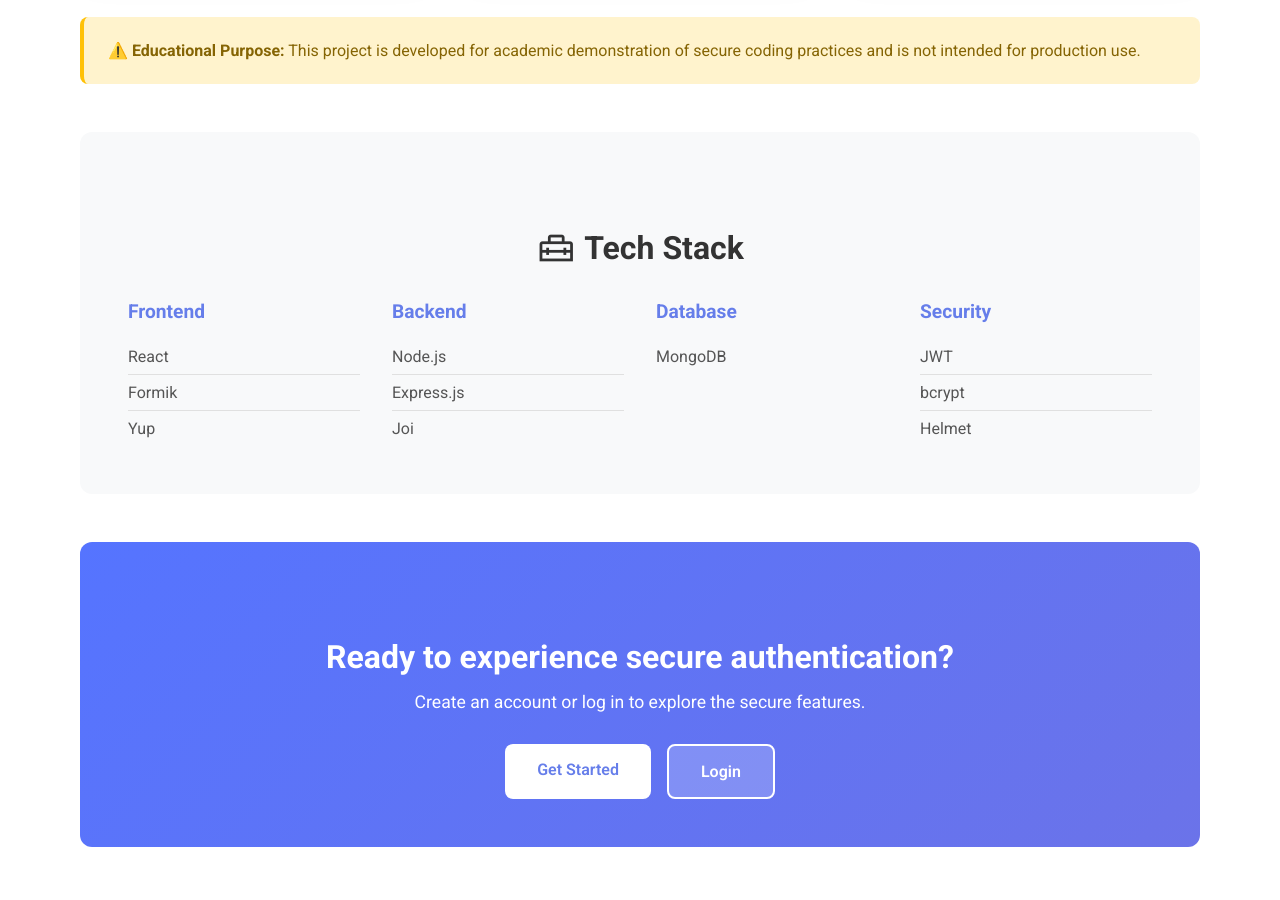
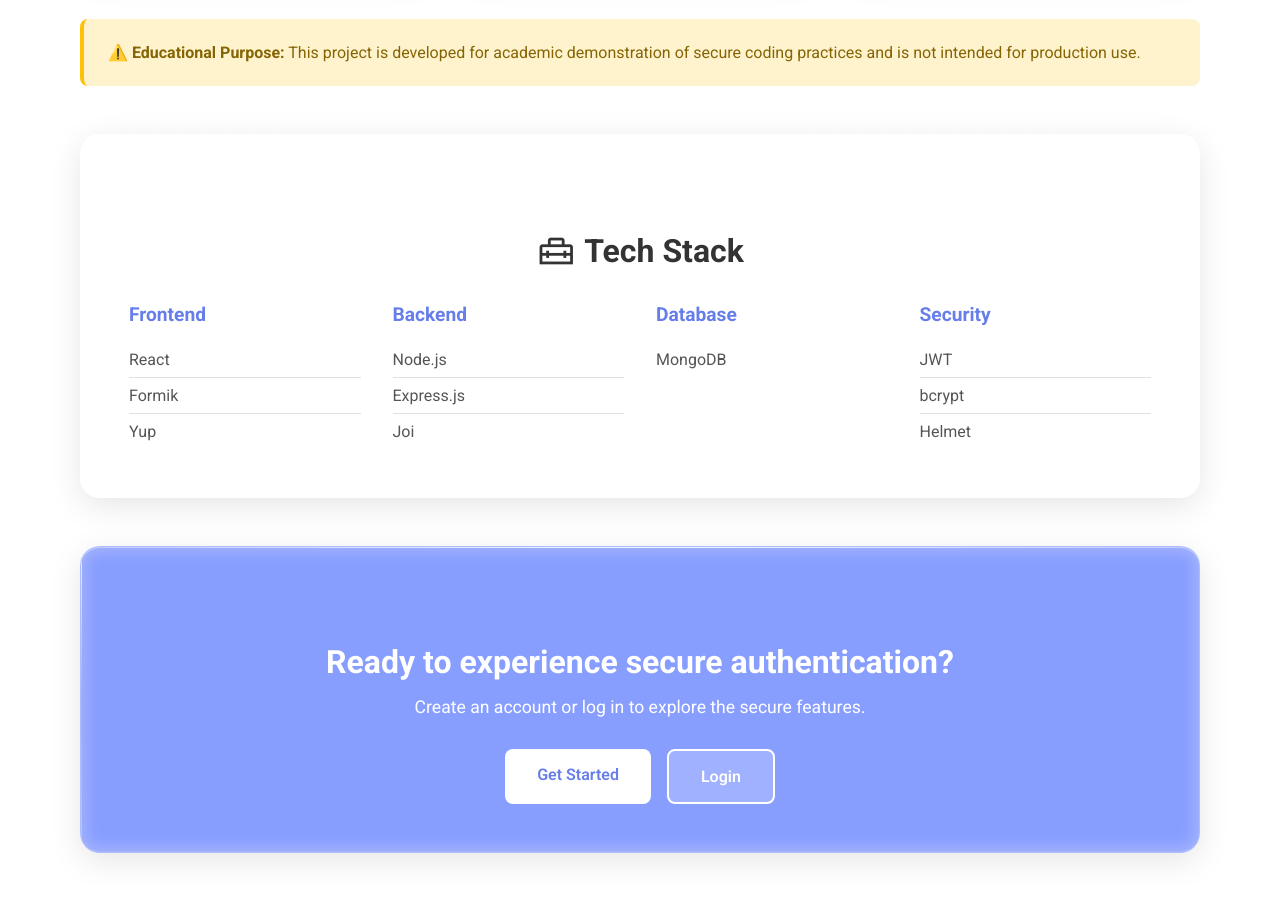
Before and after one commit to HasanAlasker/Secure-Web-Applications-Project, a React (Vite) app in the folder Client/: page / in a window 1280 px wide. Shown: the part 1400-2300 px from the top of the page. Built offline with nearby package versions, Linux system fonts and the light colour scheme; no server answers.

Commit message:
glass morphism theme

```diff
--- a/Client/src/App.css
+++ b/Client/src/App.css
@@ -3,7 +3,42 @@
   margin: 0;
   padding: 0;
   font-family: "Roboto", sans-serif;
+
 }
+html {
+  position: relative;
+  min-height: 100%;
+}
+
+html::before {
+  content: "";
+  position: fixed;
+  inset: 0;
+  z-index: -1;
+  opacity: 0.4; /* 👈 control background opacity here */
+  background: radial-gradient(
+      ellipse 80% 60% at 60% 20%,
+      rgba(175, 109, 255, 0.5),
+      transparent 65%
+    ),
+    radial-gradient(
+      ellipse 70% 60% at 20% 80%,
+      rgba(255, 100, 180, 0.45),
+      transparent 65%
+    ),
+    radial-gradient(
+      ellipse 60% 50% at 60% 65%,
+      rgba(63, 112, 245, 0.43),
+      transparent 62%
+    ),
+    radial-gradient(
+      ellipse 65% 40% at 50% 60%,
+      rgba(18, 226, 188, 0.48),
+      transparent 68%
+    ),
+    linear-gradient(180deg, #f7eaff 0%, #fde2ea 100%);
+}
+
 :root {
   --background: rgb(255, 247, 247);
   --black: #202020;
@@ -35,7 +70,7 @@
   font-size: clamp(1rem, 9vw, 3.5rem);
 }
 .gold {
-  color: gold;
+  color: rgb(255, 193, 59);
 }
 .purple{
   color: purple;
@@ -50,7 +85,7 @@
   color: rgb(74, 48, 14);
 }
 .green{
-  color: rgb(84, 255, 84);
+  color: rgb(79, 179, 79);
 }
 .redI{
   color: rgb(255, 92, 67);
@@ -213,7 +248,20 @@
 }
 
 .card {
+  margin-top: 3rem;
   margin-bottom: 3rem;
+}
+
+.card>.login-button{
+  margin-top: 3rem;
+}
+.card>.red{
+  margin-top: 2rem;
+}
+
+.userInfo{
+  font-size: 1.5rem !important;
+  color: var(--black) !important;
 }
 
 .feature-card:hover {
@@ -384,7 +432,6 @@
 .red {
   background: var(--red);
   padding: 14px;
-
   color: white;
   border: none;
   border-radius: 8px;
@@ -393,6 +440,11 @@
   cursor: pointer;
   transition: all 0.3s ease;
   margin-top: 10px;
+}
+
+.red:hover:not(:disabled) {
+  transform: translateY(-2px);
+  box-shadow: 0 5px 20px rgba(234, 102, 102, 0.4);
 }
 
 .red:disabled {
@@ -437,6 +489,51 @@
 }
 
 .glass-card::after {
+  content: "";
+  position: absolute;
+  top: 0;
+  left: 0;
+  width: 1px;
+  height: 100%;
+  background: linear-gradient(
+    180deg,
+    rgba(255, 255, 255, 0.8),
+    transparent,
+    rgba(255, 255, 255, 0.3)
+  );
+}
+
+
+.glass-card-b {
+  background: rgba(85, 116, 255, 0.697);
+  backdrop-filter: blur(9px);
+  -webkit-backdrop-filter: blur(9px);
+  border-radius: 20px;
+  border: 1px solid rgba(255, 255, 255, 0.3);
+  box-shadow: 0 8px 32px rgba(0, 0, 0, 0.1),
+    inset 0 1px 0 rgba(231, 235, 255, 0.479),
+    inset 0 -1px 0 rgba(255, 255, 255, 0.1),
+    inset 0 0 12px 6px rgba(185, 197, 251, 0.479);
+  position: relative;
+  overflow: hidden;
+}
+
+.glass-card-b::before {
+  content: "";
+  position: absolute;
+  top: 0;
+  left: 0;
+  right: 0;
+  height: 1px;
+  background: linear-gradient(
+    90deg,
+    transparent,
+    rgba(255, 255, 255, 0.8),
+    transparent
+  );
+}
+
+.glass-card-b::after {
   content: "";
   position: absolute;
   top: 0;
--- a/Client/src/components/Card.jsx
+++ b/Client/src/components/Card.jsx
@@ -51,25 +51,25 @@
     setLoading(false);
   };
   return (
-    <div className="feature-card card">
+    <div className="feature-card card glass-card">
       <h4 className={btn ? "logout" : ""}>{title || "My Info"}</h4>
       {id && (
-        <p>
+        <p className="userInfo">
           Id: <strong>{id || "Loading..."}</strong>
         </p>
       )}
-      <p>
+      <p className="userInfo">
         Name: <strong>{name || "Loading..."}</strong>
       </p>
-      <p>
+      <p className="userInfo">
         Email: <strong>{email || "Loading..."}</strong>
       </p>
       {role && (
-        <p>
+        <p className="userInfo">
           Role: <strong>{role || "Loading..."}</strong>
         </p>
       )}
-      <p>
+      <p className="userInfo">
         Joined At: <strong>{formatDate(createdAt) || "Loading..."}</strong>
       </p>
       {isAdmin && title !== "Admin Info" && !btn && (
--- a/Client/src/pages/Home.jsx
+++ b/Client/src/pages/Home.jsx
@@ -9,7 +9,7 @@
     <div>
       <Nav />
       <div className="screen">
-        <div className="hero-section">
+        <div className="hero-section glass-card-b">
           <h1 className="iconAndText">
             <span className="material-symbols-outlined bigIcon">lock</span> Welcome
             to the Secure App
@@ -134,7 +134,7 @@
             </div>
           </div>
 
-          <div className="disclaimer">
+          <div className="disclaimer ">
             <p>
               ⚠️ <strong>Educational Purpose:</strong> This project is developed
               for academic demonstration of secure coding practices and is not
@@ -142,7 +142,7 @@
             </p>
           </div>
 
-          <div className="tech-stack">
+          <div className="tech-stack glass-card">
             <h2 className="iconAndText"><span className="material-symbols-outlined bigIcon">home_repair_service</span> Tech Stack</h2>
             <div className="tech-columns">
               <div className="tech-column">
@@ -179,7 +179,7 @@
           </div>
 
           {!user && (
-            <div className="cta-section">
+            <div className="cta-section glass-card-b">
               <h2>Ready to experience secure authentication?</h2>
               <p>Create an account or log in to explore the secure features.</p>
               <div className="cta-buttons">
```
Also changed, not shown: 1 other file (tests, documents, lock files or other folders).
